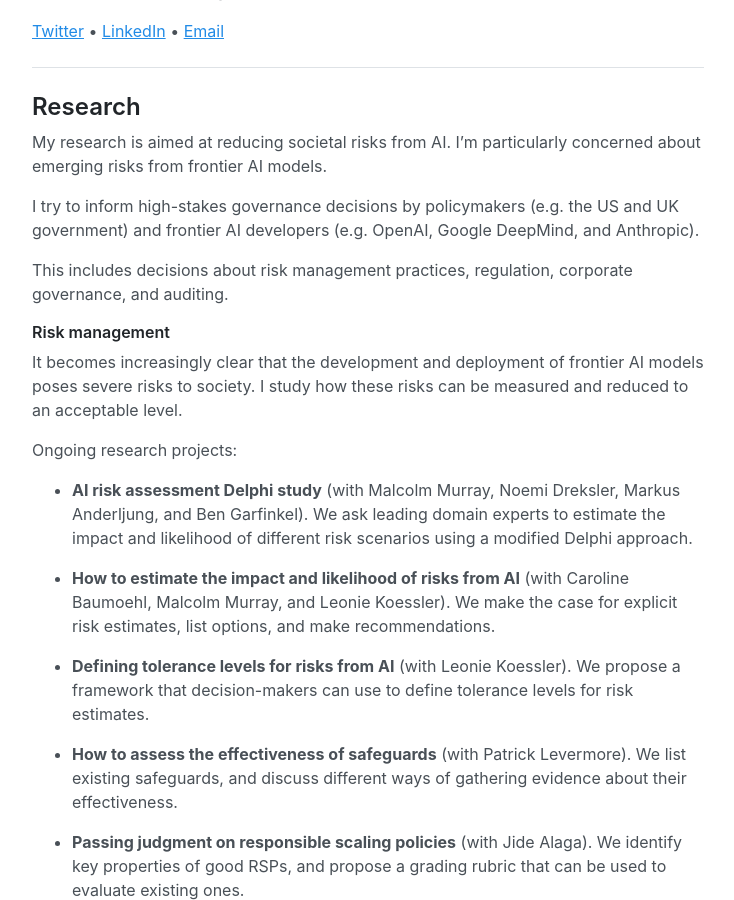
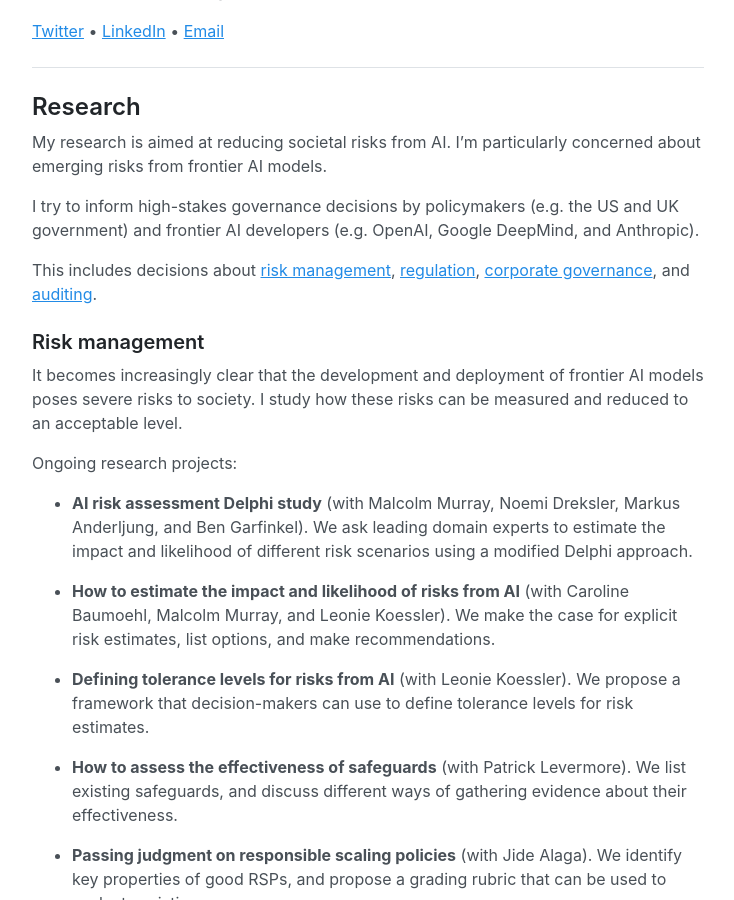
Before and after one commit to jonasschuett/jonasschuett.github.io, a Jekyll site: the page built from _posts/2020-04-04-introduction.md, in a window 1280 px wide and 900 px high, scrolled down 1017 px. Shown: the whole window, without its empty margins (272-1006 px from the left). Built offline with Jekyll 4.4.1, drawn with Linux system fonts in a browser that asks for light colours.

Commit message:
Update 2020-04-04-introduction.md

```diff
--- a/_posts/2020-04-04-introduction.md
+++ b/_posts/2020-04-04-introduction.md
@@ -24,9 +24,9 @@ My research is aimed at reducing societal risks from AI. I’m particularly conc
 
 I try to inform high-stakes governance decisions by policymakers (e.g. the US and UK government) and frontier AI developers (e.g. OpenAI, Google DeepMind, and Anthropic).
 
-This includes decisions about risk management practices, regulation, corporate governance, and auditing.
+This includes decisions about [risk management](#risk-management), [regulation](#regulation), [corporate governance](#corporate-governance), and [auditing](#auditing).
 
-#### Risk management
+### Risk management
 It becomes increasingly clear that the development and deployment of frontier AI models poses severe risks to society. I study how these risks can be measured and reduced to an acceptable level.
 
 Ongoing research projects:
@@ -51,7 +51,7 @@ Previous research projects:
 
 ![Risk management](/risk_management.png)
 
-#### Regulation
+### Regulation
 
 Although self-governance plays an important role in reducing emerging risks from AI, we will eventually need frontier AI regulation. I‘m working on several research projects intended to inform the design of a regulatory regime for frontier AI models, especially in the UK and US.
 
@@ -69,7 +69,7 @@ Previous research projects:
 
 ![Regulation](/regulation.png)
 
-#### Corporate governance
+### Corporate governance
 
 As frontier AI developers transition from startups to more mature companies, they need to improve their corporate governance. I‘m particularly interested in ways to improve their risk governance.
 
@@ -91,7 +91,7 @@ Previous research projects:
 
 ![Corporate governance](/corporate_governance.png)
 
-#### Auditing
+### Auditing
 
 The development and deployment of frontier AI models has significant effects on society. Key governance decisions should therefore not be left to the developers; society needs to have a say. At the minimum, society needs to be informed. A common way to gather information about a model and the governance of its developers is auditing.
 
```
